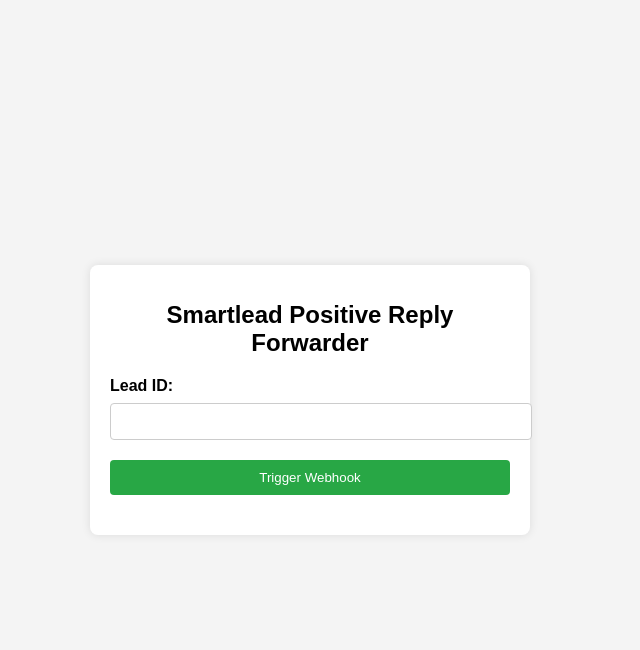
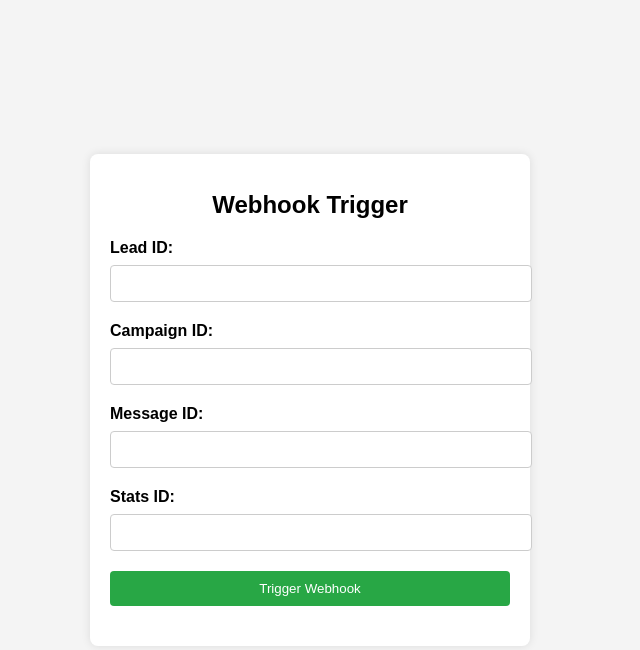
Before and after one commit to jonathangetonapod/positive_reply_trigger, a Flask app: page / in a window 1280 px wide. Shown: the top 650 px of the page, without its empty margins (330-970 px from the left). Run offline with Flask 3, Linux system fonts and the light colour scheme.

Commit message:
Add additional input fields and handle in Flask

```diff
--- a/app.py
+++ b/app.py
@@ -14,10 +14,19 @@
 def trigger_webhook():
     data = request.get_json()
     lead_id = data.get('lead_id')
-    print(f"Received lead_id: {lead_id}")
+    campaign_id = data.get('campaign_id')
+    message_id = data.get('message_id')
+    stats_id = data.get('stats_id')
+
+    print(f"Received lead_id: {lead_id}, campaign_id: {campaign_id}, message_id: {message_id}, stats_id: {stats_id}")
 
     # Construct the data to send to the webhook
-    webhook_data = {"lead_id": lead_id}
+    webhook_data = {
+        "lead_id": lead_id,
+        "campaign_id": campaign_id,
+        "message_id": message_id,
+        "stats_id": stats_id
+    }
 
     # Send the POST request to the webhook URL
     try:
--- a/templates/index.html
+++ b/templates/index.html
@@ -59,10 +59,16 @@
 </head>
 <body>
     <div class="container">
-        <h1>Smartlead Positive Reply Forwarder</h1>
+        <h1>Webhook Trigger</h1>
         <form id="webhookForm">
             <label for="lead_id">Lead ID:</label>
             <input type="text" id="lead_id" name="lead_id" required>
+            <label for="campaign_id">Campaign ID:</label>
+            <input type="text" id="campaign_id" name="campaign_id" required>
+            <label for="message_id">Message ID:</label>
+            <input type="text" id="message_id" name="message_id" required>
+            <label for="stats_id">Stats ID:</label>
+            <input type="text" id="stats_id" name="stats_id" required>
             <input type="submit" value="Trigger Webhook">
         </form>
         <div class="success-message" id="successMessage">Webhook triggered successfully!</div>
@@ -73,13 +79,21 @@
             event.preventDefault(); // Prevent form from submitting the traditional way
 
             const leadId = document.getElementById('lead_id').value;
+            const campaignId = document.getElementById('campaign_id').value;
+            const messageId = document.getElementById('message_id').value;
+            const statsId = document.getElementById('stats_id').value;
 
             fetch('/trigger-webhook', {
                 method: 'POST',
                 headers: {
                     'Content-Type': 'application/json'
                 },
-                body: JSON.stringify({ lead_id: leadId })
+                body: JSON.stringify({
+                    lead_id: leadId,
+                    campaign_id: campaignId,
+                    message_id: messageId,
+                    stats_id: statsId
+                })
             })
             .then(response => response.json())
             .then(data => {
```
